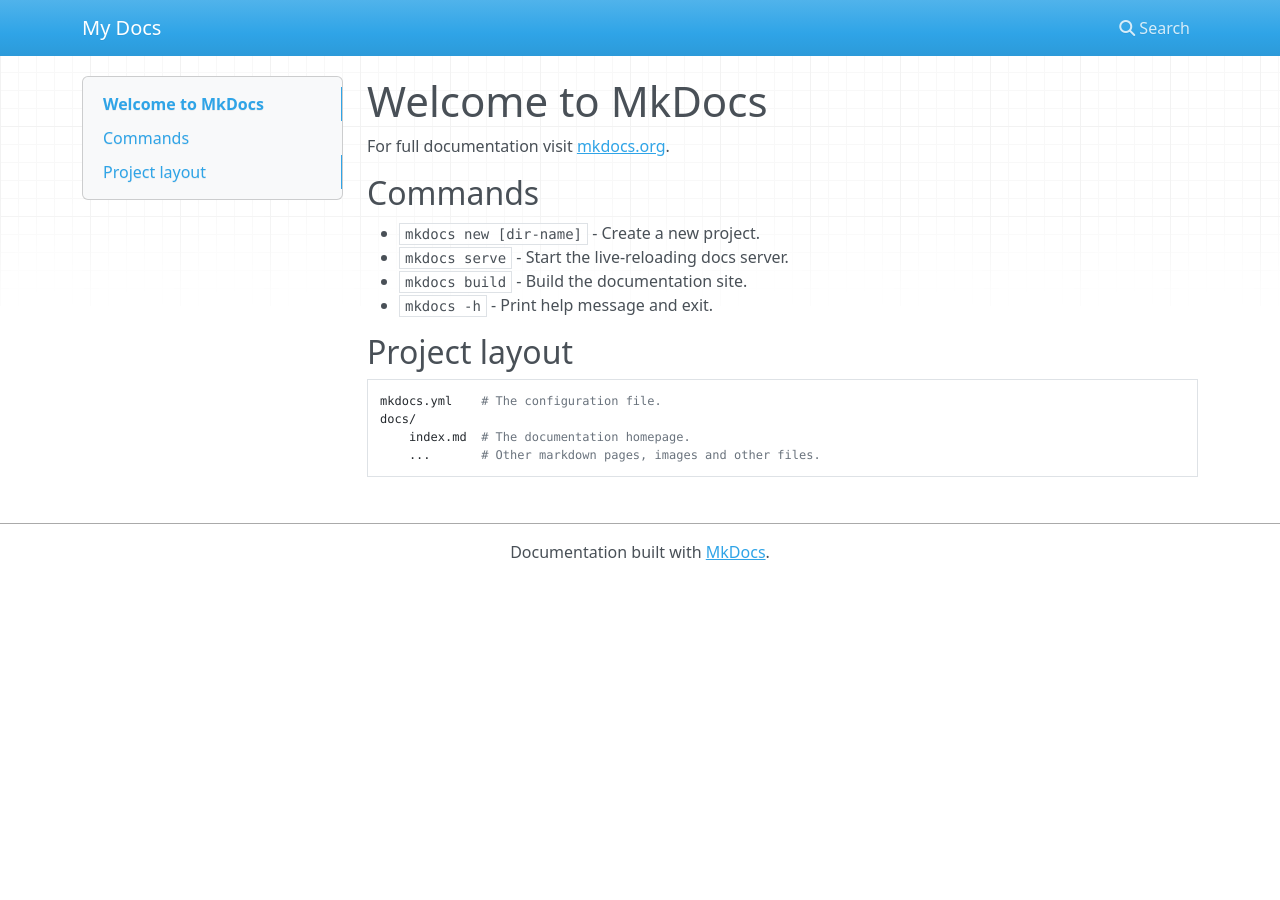
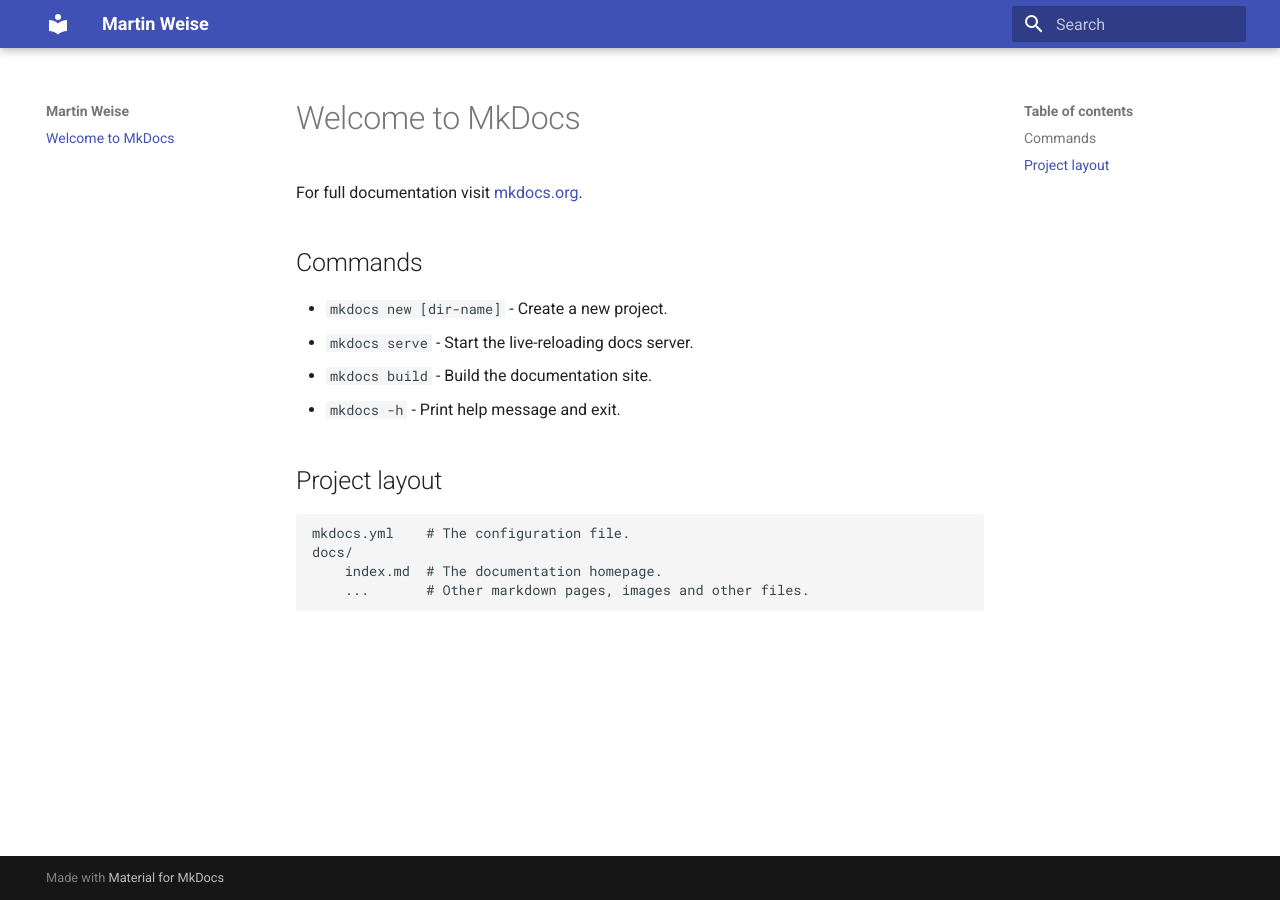
Before and after one commit to MartinWeise/martinweise, an MkDocs documentation site: the page built from docs/index.md, in a window 1280 px wide. Built offline with MkDocs 1.6.1 and Material for MkDocs 9.7.7, drawn with Linux system fonts in a browser that asks for light colours; nearby versions of some CDN libraries.

Commit message:
Initial material commit

```diff
--- a/mkdocs.yml
+++ b/mkdocs.yml
@@ -1 +1,3 @@
-site_name: My Docs
+site_name: Martin Weise
+theme:
+  name: material
```
